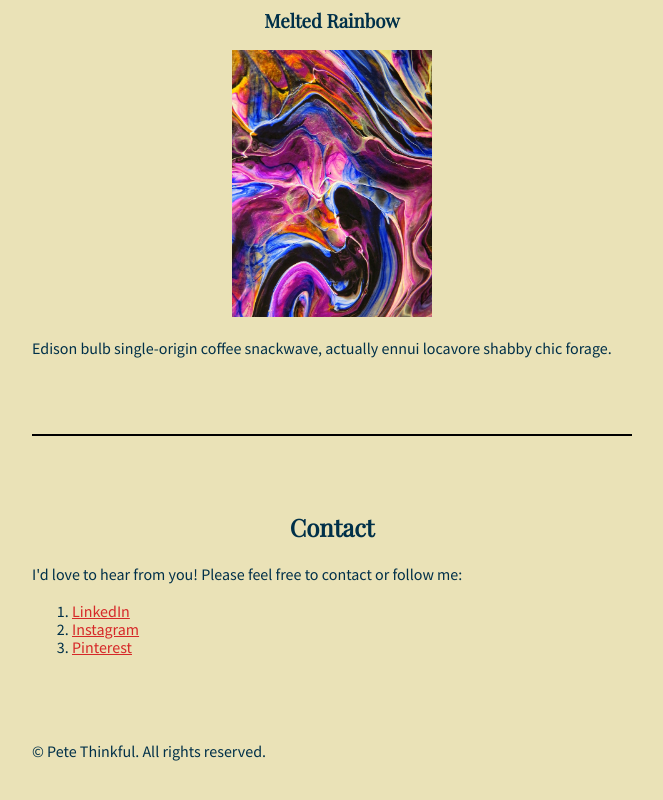
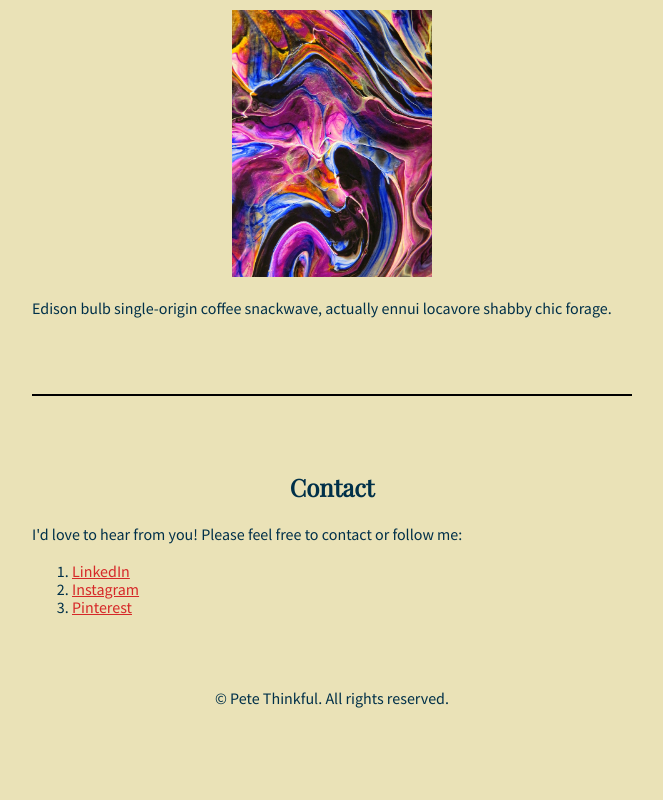
Before and after one commit to ggalloway92/pete-thinkful-portfolio, a plain HTML site: page index.html in a window 1280 px wide. Shown: the part 1992-2792 px from the top of the page, without its empty margins (308-971 px from the left). After the commit the page ends 2768 px from the top, so only its background shows below. Drawn offline with nearby package versions, Linux system fonts and the light colour scheme.

Commit message:
assessment revision 2
deleted unnecessary coding for footer padding in the css.

```diff
--- a/index.html
+++ b/index.html
@@ -9,6 +9,8 @@
   <link rel="stylesheet" href="https://cdnjs.cloudflare.com/ajax/libs/normalize/8.0.1/normalize.min.css">
   <link href="style.css" rel="stylesheet" type="text/css">
 </head>
+
+  <!-- Builds header section and links nav options to different sections of page -->
 
 <body>
   <header>
@@ -28,18 +30,20 @@
 
 
   </header>
-  <!-- TODO: Add header here -->
+
 
   <main>
     <div>
 
       <!-- TODO: Add About section here -->
+
       <article id="about">
         <section>
           <div>
           <h2>About</h2>
           <h3>Hi! I'm Pete Thinkful</h3>
 
+      <!-- adds image and main body text to About section -->
 
           <img class="image-circle" src="images/pete-thinkful.png" alt="Pete Thinkful">
         </div>
@@ -64,10 +68,14 @@
       <hr>
 
       <!-- TODO: Add Portfolio section here -->
+
       <article id="portfolio">
         <div>
           <h2>Portfolio</h2>
           <h3>Abstract Red</h3>
+
+        <!-- adds images and main body text to Portfolio section -->
+
           <img src="images/abstract-red.png" alt="Abstract Red">
 
         </div>
@@ -87,19 +95,22 @@
 
       <hr>
 
-      <!-- TODO: Add Contact section here -->
+
     </div>
   </main>
 
-  <!-- Footer section -->
- <div>
+  <!-- adds contact section to footer and establishes links to social media -->
+
+
+
   <footer>
+
    <article id="contact">
-
+    <div>
 
       <h2>Contact</h2>
 
-
+    </div>
 
 
 
@@ -113,17 +124,19 @@
     <li><a href="https://www.pinterest.com/pete.thinkful/" target="_blank">Pinterest</a></li>
       </ol>
 
-     </article>
+    <br>
+     <br>
 
-    <div>
-
+     <div>
 
     <p>© Pete Thinkful. All rights reserved.</p>
 
     </div>
 
+     </article>
+
   </footer>
- </div>
+
 </body>
 
 </html>
--- a/style.css
+++ b/style.css
@@ -5,8 +5,7 @@ body {
   background-color: #eae2b7;
   color: #003049;
   font-family: "Source Sans Pro", Tahoma, Geneva, Verdana, sans-serif;
-  padding: 40px;
-}
+
 nav a{
   padding: 10px;
 }
@@ -63,3 +62,10 @@ hr {
   border-width: 2px;
 
 }
+
+  /* Centers content of footer */
+
+  footer {
+    margin: auto;
+    width: 600px;
+  }
```
Also changed, not shown: replit_zip_error_log.txt.
